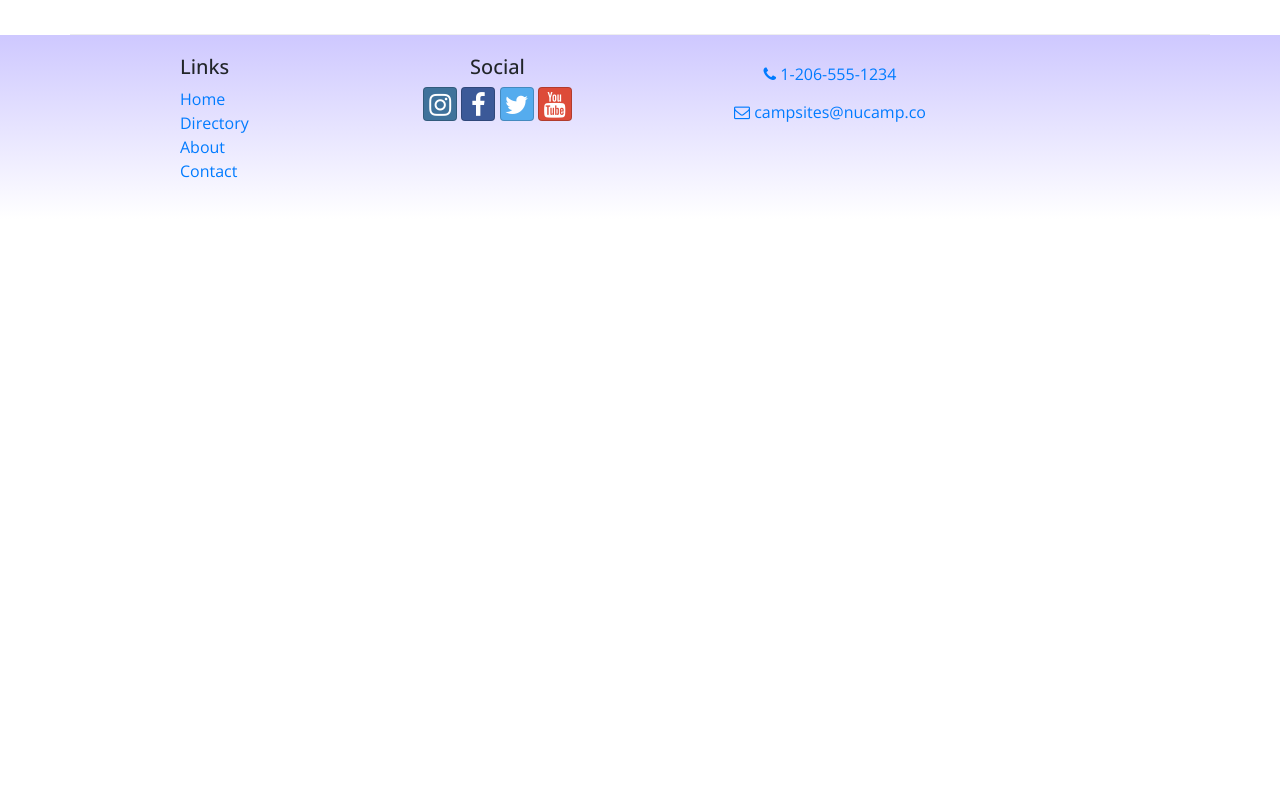
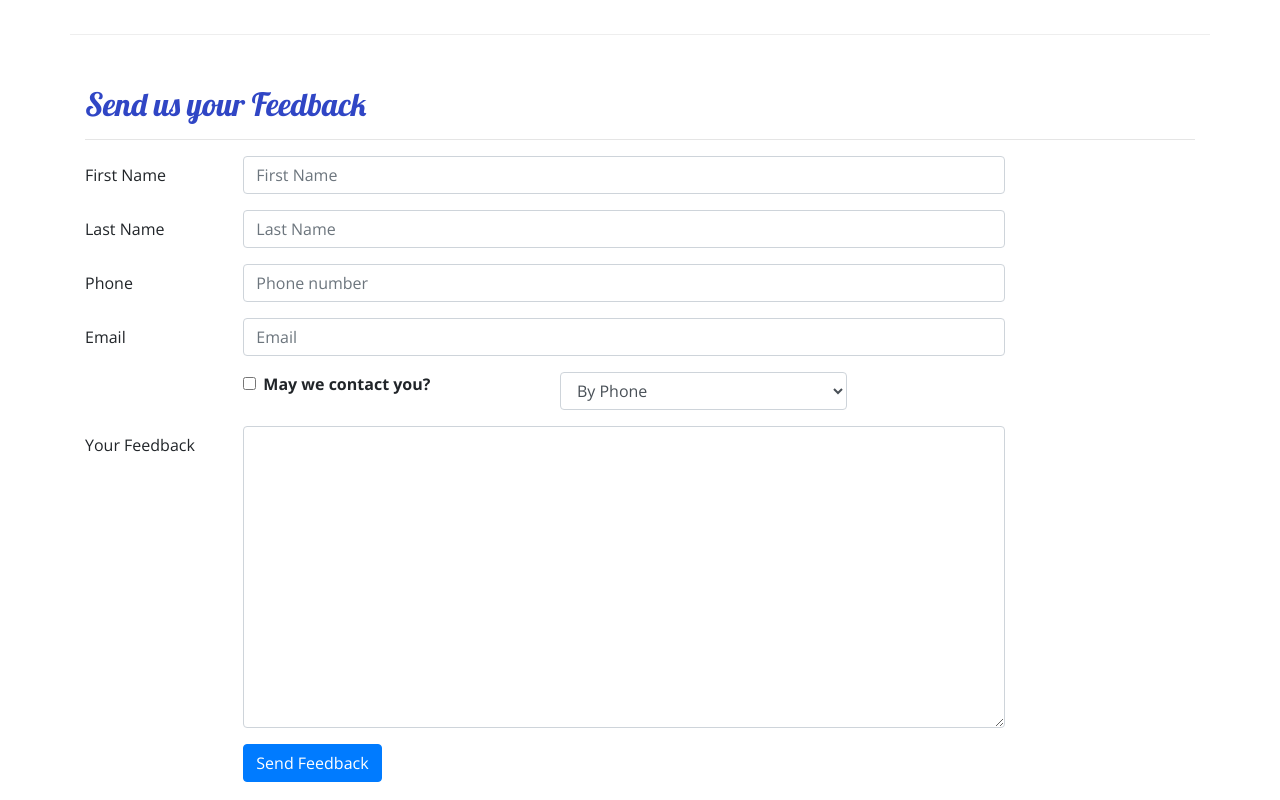
Before and after one commit to lewis-j/NuCamp-Website, a React (Create React App) app: page /contactus in a window 1280 px wide. Shown: the part 540-1340 px from the top of the page. Before the commit the page ends 800 px from the top, so only its background shows below. Built offline with nearby package versions, Linux system fonts and the light colour scheme.

Commit message:
controlled form validation

```diff
--- a/src/components/ContactComponent.js
+++ b/src/components/ContactComponent.js
@@ -1,8 +1,97 @@
-import React from "react";
-import { Breadcrumb, BreadcrumbItem } from "reactstrap";
+import React, { useState } from "react";
+import {
+  Breadcrumb,
+  BreadcrumbItem,
+  Form,
+  FormGroup,
+  FormFeedback,
+  Label,
+  Col,
+  Input,
+  Button,
+} from "reactstrap";
 import { Link } from "react-router-dom";
 
-function Contact(props) {
+const Contact = () => {
+  const initialState = {
+    firstName: "",
+    lastName: "",
+    phoneNum: "",
+    email: "",
+    agree: false,
+    contactType: "By Phone",
+    feedback: "",
+    touched: {
+      firstName: false,
+      lastName: false,
+      phoneNum: false,
+      email: false,
+    },
+  };
+
+  const [values, setValues] = useState(initialState);
+
+  const handleInputChange = (e) => {
+    const { name, value, checked, type } = e.target;
+    const _value = type === "checkbox" ? checked : value;
+
+    setValues({
+      ...values,
+      [name]: _value,
+    });
+  };
+
+  const handleSubmit = (e) => {
+    console.log("Current state is: " + JSON.stringify(values));
+    alert("Current state is: " + JSON.stringify(values));
+    e.preventDefault();
+  };
+
+  const validate = ({ firstName, lastName, phoneNum, email, touched }) => {
+    const errors = {
+      firstName: "",
+      lastName: "",
+      phoneNum: "",
+      email: "",
+    };
+
+    if (touched.firstName) {
+      if (firstName.length < 2) {
+        errors.firstName = "First name must be at least 2 characters.";
+      } else if (firstName.length > 15) {
+        errors.firstName = "First name must be 15 or less characters.";
+      }
+    }
+
+    if (touched.lastName) {
+      if (lastName.length < 2) {
+        errors.lastName = "Last name must be at least 2 characters.";
+      } else if (lastName.length > 15) {
+        errors.lastName = "Last name must be 15 or less characters.";
+      }
+    }
+
+    const reg = /^\d+$/;
+    if (touched.phoneNum && !reg.test(phoneNum)) {
+      errors.phoneNum = "The phone number should contain only numbers.";
+    }
+
+    if (touched.email && !email.includes("@")) {
+      errors.email = "Email should contain a @";
+    }
+
+    return errors;
+  };
+
+  const handleBlur = (field) => () => {
+    setValues({ ...values, touched: { ...values.touched, [field]: true } });
+  };
+  const { firstName, lastName, phoneNum, email, agree, contactType, feedback } =
+    values;
+
+  const errors = validate(values);
+  console.log("Errors", errors);
+
   return (
     <div className="container">
       <div className="row">
@@ -43,8 +132,137 @@ function Contact(props) {
           </a>
         </div>
       </div>
+      <div className="row row-content">
+        <div className="col-12">
+          <h2>Send us your Feedback</h2>
+          <hr />
+        </div>
+        <div className="col-md-10">
+          <Form onSubmit={handleSubmit}>
+            <FormGroup row>
+              <Label htmlFor="firstName" md={2}>
+                First Name
+              </Label>
+              <Col md={10}>
+                <Input
+                  type="text"
+                  id="firstName"
+                  name="firstName"
+                  placeholder="First Name"
+                  value={firstName}
+                  invalid={errors.firstName}
+                  onBlur={handleBlur("firstName")}
+                  onChange={handleInputChange}
+                />
+                <FormFeedback>{errors.firstName}</FormFeedback>
+              </Col>
+            </FormGroup>
+            <FormGroup row>
+              <Label htmlFor="lastName" md={2}>
+                Last Name
+              </Label>
+              <Col md={10}>
+                <Input
+                  type="text"
+                  id="lastName"
+                  name="lastName"
+                  placeholder="Last Name"
+                  value={lastName}
+                  invalid={errors.lastName}
+                  onBlur={handleBlur("lastName")}
+                  onChange={handleInputChange}
+                />
+                <FormFeedback>{errors.lastName}</FormFeedback>
+              </Col>
+            </FormGroup>
+            <FormGroup row>
+              <Label htmlFor="phoneNum" md={2}>
+                Phone
+              </Label>
+              <Col md={10}>
+                <Input
+                  type="tel"
+                  id="phoneNum"
+                  name="phoneNum"
+                  placeholder="Phone number"
+                  value={phoneNum}
+                  invalid={errors.phoneNum}
+                  onBlur={handleBlur("phoneNum")}
+                  onChange={handleInputChange}
+                />
+                <FormFeedback>{errors.phoneNum}</FormFeedback>
+              </Col>
+            </FormGroup>
+            <FormGroup row>
+              <Label htmlFor="email" md={2}>
+                Email
+              </Label>
+              <Col md={10}>
+                <Input
+                  type="email"
+                  id="email"
+                  name="email"
+                  placeholder="Email"
+                  value={email}
+                  invalid={errors.email}
+                  onBlur={handleBlur("email")}
+                  onChange={handleInputChange}
+                />
+                <FormFeedback>{errors.email}</FormFeedback>
+              </Col>
+            </FormGroup>
+            <FormGroup row>
+              <Col md={{ size: 4, offset: 2 }}>
+                <FormGroup check>
+                  <Label check>
+                    <Input
+                      type="checkbox"
+                      name="agree"
+                      checked={agree}
+                      onChange={handleInputChange}
+                    />{" "}
+                    <strong>May we contact you?</strong>
+                  </Label>
+                </FormGroup>
+              </Col>
+              <Col md={4}>
+                <Input
+                  type="select"
+                  name="contactType"
+                  value={contactType}
+                  onChange={handleInputChange}
+                >
+                  <option>By Phone</option>
+                  <option>By Email</option>
+                </Input>
+              </Col>
+            </FormGroup>
+            <FormGroup row>
+              <Label htmlFor="feedback" md={2}>
+                Your Feedback
+              </Label>
+              <Col md={10}>
+                <Input
+                  type="textarea"
+                  id="feedback"
+                  name="feedback"
+                  rows="12"
+                  value={feedback}
+                  onChange={handleInputChange}
+                ></Input>
+              </Col>
+            </FormGroup>
+            <FormGroup row>
+              <Col md={{ size: 10, offset: 2 }}>
+                <Button type="submit" color="primary">
+                  Send Feedback
+                </Button>
+              </Col>
+            </FormGroup>
+          </Form>
+        </div>
+      </div>
     </div>
   );
-}
-
+};
 export default Contact;
```
Also changed, not shown: public/assets/images/imagesData.js (added, +7 -0 lines).
